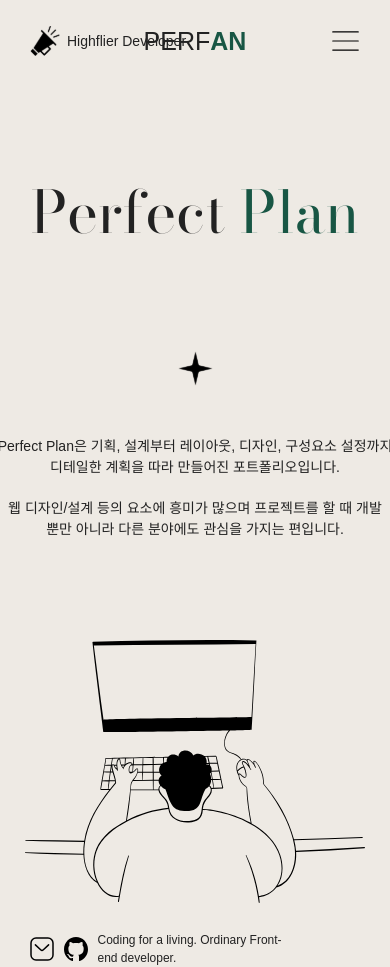
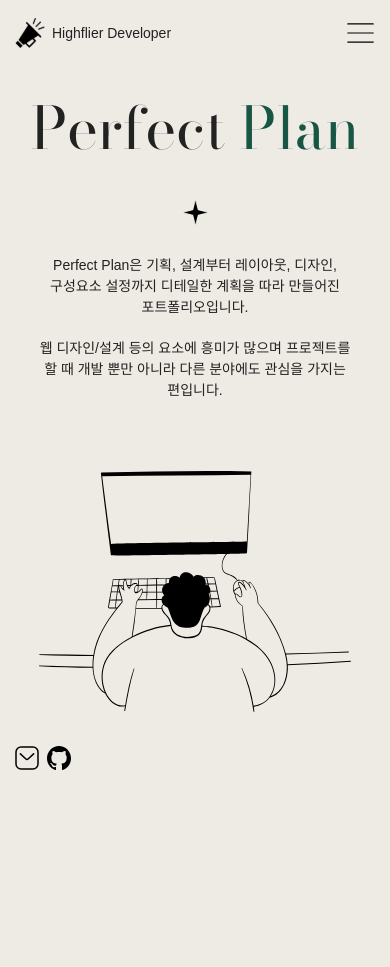
Before and after one commit to KimHyunLo/PERFAN, a React (Vite) app: page / in a window 390 px wide. After the commit the page ends 844 px from the top, so only its background shows below. Built offline with nearby package versions, Linux system fonts and the light colour scheme; a web font is replaced by a local one.

Commit message:
update: Main Ui 모바일 반응형 수정

```diff
--- a/src/components/Header.jsx
+++ b/src/components/Header.jsx
@@ -3,7 +3,11 @@ import styled from 'styled-components'
 
 const StyledHeaderLayout = styled.div`
   position: relative;
-  margin: 26px 30px 0 30px;
+  margin: 26px 30px 0;
+
+  @media only screen and (max-width: 640px) {
+    margin: 18px 15px 0;
+  }
 `
 
 const HeaderTitle = styled.div`
@@ -13,6 +17,10 @@ const HeaderTitle = styled.div`
   transform: translate(-50%, -50%);
   font-size: 25px;
   font-weight: 500;
+
+  @media only screen and (max-width: 640px) {
+    display: none;
+  }
 `
 
 const HeaderEm = styled.em`
--- a/src/components/Title.jsx
+++ b/src/components/Title.jsx
@@ -9,17 +9,20 @@ const StyledTitle = styled.div`
   width: 100%;
   font-family: 'Bodoni Moda', sans-serif;
   font-size: 15vw;
-`
 
-const StyledEm = styled.em`
-  font-style: normal;
-  color: var(--active);
+  em {
+    color: var(--active);
+  }
+
+  @media only screen and (max-width: 640px) {
+    top: 15%;
+  }
 `
 
 export default function Title() {
   return (
     <StyledTitle>
-      Perfect <StyledEm>Plan</StyledEm>
+      Perfect <em>Plan</em>
     </StyledTitle>
   )
 }
--- a/src/index.css
+++ b/src/index.css
@@ -49,3 +49,7 @@ button {
   border: none;
   padding: 0;
 }
+
+em {
+  font-style: normal;
+}
--- a/src/routes/Layout.jsx
+++ b/src/routes/Layout.jsx
@@ -10,6 +10,10 @@ const StyledMain = styled.main`
 
   @media only screen and (max-width: 1024px) {
     margin-top: 35vh;
+  }
+
+  @media only screen and (max-width: 640px) {
+    margin-top: 18vh;
   }
 `
 
--- a/src/routes/Main.jsx
+++ b/src/routes/Main.jsx
@@ -42,7 +42,8 @@ const MobileMain = styled.div`
       margin-bottom: 100px;
 
       p {
-        width: 400px;
+        max-width: 400px;
+        width: 80vw;
         font-size: 14px;
         text-align: center;
         word-break: keep-all;
@@ -50,7 +51,20 @@ const MobileMain = styled.div`
     }
 
     .avatar {
+      max-width: 400px;
+      width: 80vw;
       margin-bottom: 30px;
+    }
+  }
+
+  @media only screen and (max-width: 640px) {
+    &::before {
+      height: 25px;
+      margin: 0 auto 30px;
+    }
+
+    .middle-text {
+      margin-bottom: 70px;
     }
   }
 `
@@ -109,11 +123,19 @@ const StyledFooter = styled.footer`
     position: relative;
     bottom: auto;
   }
+
+  @media only screen and (max-width: 640px) {
+    padding: 0 15px;
+
+    .middle-text {
+      display: none;
+    }
+  }
 `
 
 const StyledUl = styled.ul`
   display: flex;
-  gap: 10px;
+  gap: 8px;
 
   li {
     position: relative;
```
